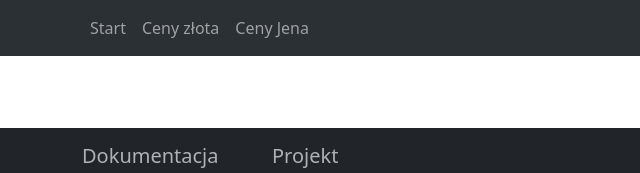
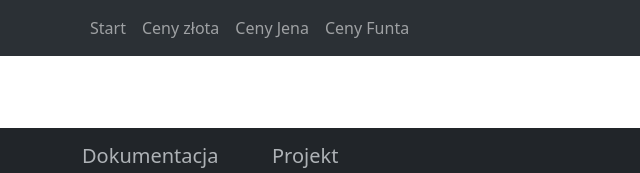
Before and after one commit to zsebc/kurs-git, a plain HTML site: page index.html in a window 1280 px wide. Shown: the top 173 px of the page, 0-640 px from the left. Drawn offline with Linux system fonts and the light colour scheme.

Commit message:
poprawa błędów v2

```diff
--- a/index.html
+++ b/index.html
@@ -27,6 +27,9 @@
           </li>
           <li class="nav-item">
             <a class="nav-link" aria-current="page" href="jen.html">Ceny Jena</a>
+          </li>
+          <li class="nav-item">
+            <a class="nav-link" aria-current="page" href="funt.html">Ceny Funta</a>
           </li>
         </ul>
       </div>
```
Also changed, not shown: frank.html (+4 -1 lines), jen.html (+3 -0 lines), zloto.html (+3 -0 lines).
